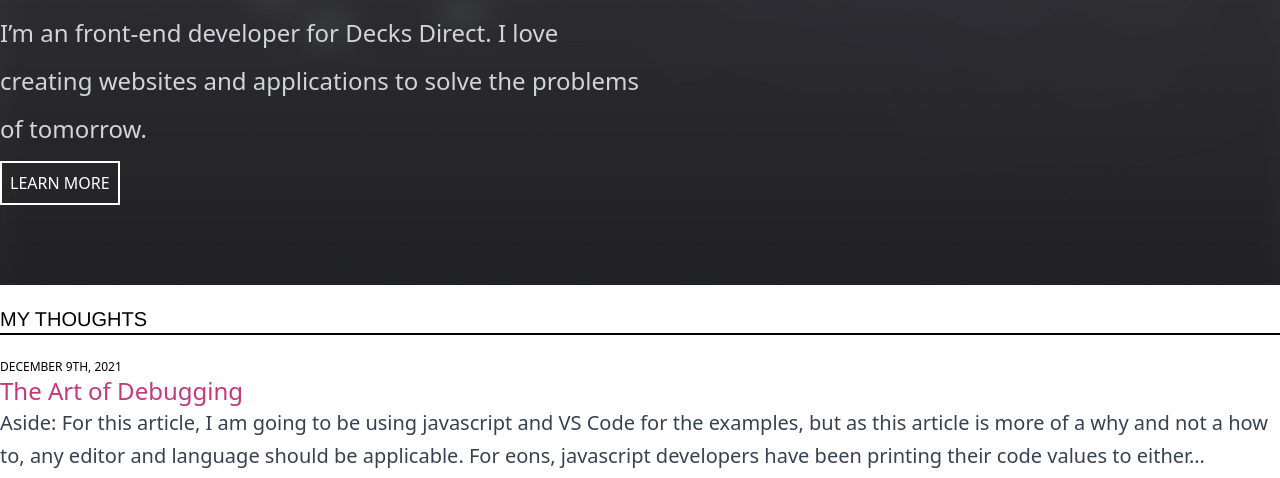
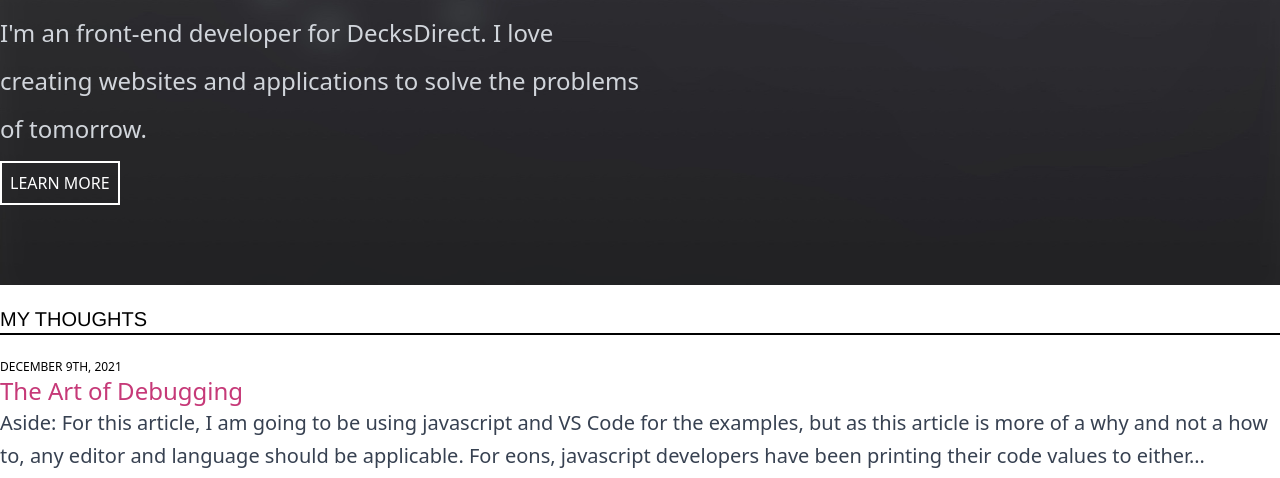
Before and after one commit to davidholbrook/portfolio, a Gatsby site: page / in a window 1280 px wide. Shown: the part 322-800 px from the top of the page. Built offline with nearby package versions, Linux system fonts and the light colour scheme; Gatsby itself is replaced by a stand-in of ours.

Commit message:
Corrected the name of the company

```diff
--- a/src/pages/index.js
+++ b/src/pages/index.js
@@ -21,7 +21,7 @@ const IndexPage = () => {
               Hi, I'm Dave.
             </h2>
             <p className="lg:pt-6 text-2xl leading-loose text-gray-300">
-              I’m an front-end developer for Decks Direct. I love creating
+              I'm an front-end developer for DecksDirect. I love creating
               websites and applications to solve the problems of tomorrow.
             </p>
             <Link
```
